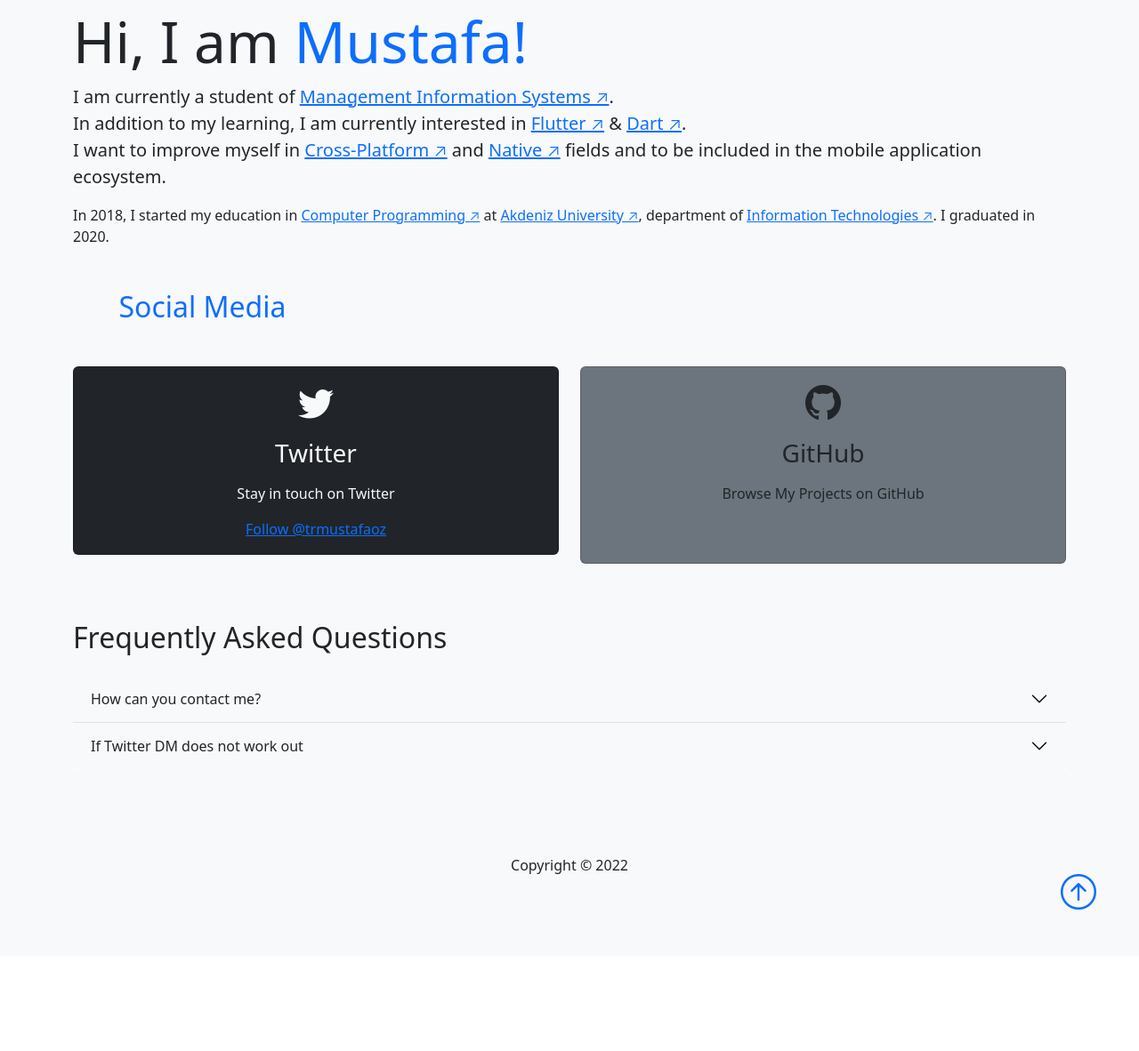
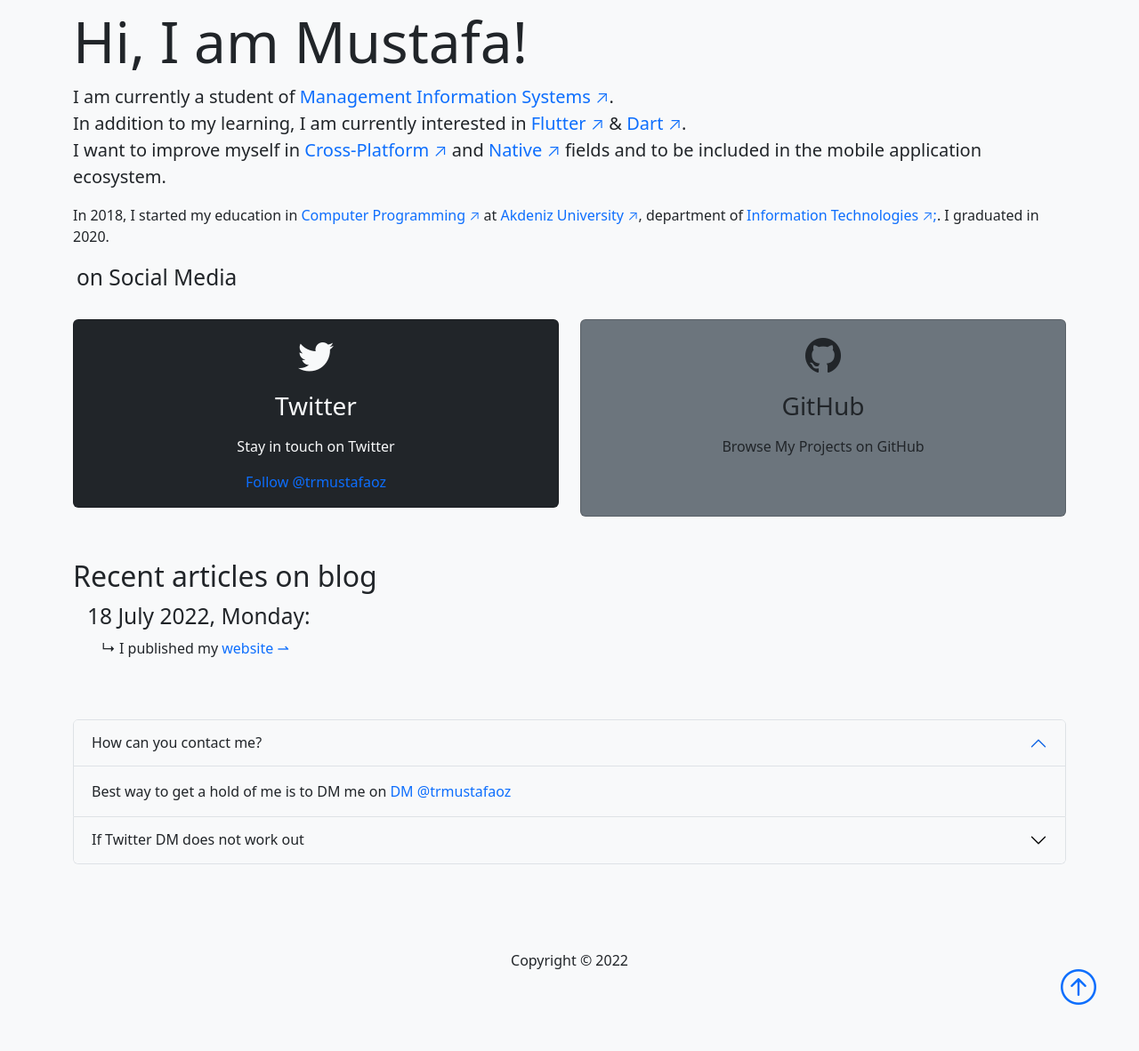
Before and after one commit to trmustafaoz/github-actions-html, a plain HTML site: page index.html in a window 1280 px wide. Shown: the part 99-1281 px from the top of the page at 89% size. Before the commit the page ends 1174 px from the top, so only its background shows below. Drawn offline with nearby package versions, Linux system fonts and the light colour scheme; no server answers.

Commit message:
added recent blogs section

```diff
--- a/index.html
+++ b/index.html
@@ -39,16 +39,16 @@
       <div class="container">
         <div class="d-sm-flex align-items-center justify-content-between">
           <div>
-            <h1 class="display-3" title="Hi, I am Mustafa!">Hi, I am <span class="text-primary">Mustafa!</span></h1>
+            <h1 class="display-3" title="Hi, I am Mustafa!">Hi, I am Mustafa!</h1>
             <p class="lead">
               I am currently a student of <a href="https://en.wikipedia.org/wiki/Management_information_system" target="_blank" title="Management Information Systems in Wikipedia">Management Information Systems ↗</a>.
-                <br>In addition to my learning, I am currently interested in <a href="https://flutter.dev/" target="_blank" title="Official Flutter Website">Flutter &#x2197;</a> & <a href="https://dart.dev/" target="_blank" title="Official Dart-Lang Website">Dart &#x2197;</a>.
-                  <br>I want to improve myself in <a href="https://flutter.dev/multi-platform/mobile" target="_blank" title="Cross-Platform Mobile Development">Cross-Platform &#x2197;</a> and
-                    <a href="https://dev.java/evolution/" target="_blank" title="Native Mobile Development">Native &#x2197;</a> fields and to be included in the <strong>mobile application ecosystem</strong>.
+                <br>In addition to my learning, I am currently interested in <a href="https://flutter.dev/" target="_blank" title="Official Flutter Website">Flutter ↗</a> & <a href="https://dart.dev/" target="_blank" title="Official Dart-Lang Website">Dart ↗</a>.
+                  <br>I want to improve myself in <a href="https://flutter.dev/multi-platform/mobile" target="_blank" title="Cross-Platform Mobile Development">Cross-Platform ↗</a> and
+                    <a href="https://dev.java/evolution/" target="_blank" title="Native Mobile Development">Native ↗</a> fields and to be included in the <strong>mobile application ecosystem</strong>.
             </p>
             <p>
-              In 2018, I started my education in <a href="https://en.wikipedia.org/wiki/Computer_programming" target="_blank" title="Computer Programming in Wikipedia">Computer Programming &#x2197;</a> at <a href="http://iro.akdeniz.edu.tr/" target="_blank" title="Akdeniz University International Relations Office">Akdeniz University &#x2197;</a>,
-                department of <a href="http://teknik.akdeniz.edu.tr/bilgisayar-teknolojileri/bilgisayar-teknolojileri-bolumleri/bilgisayar-programciligi/" target="_blank" title="Official Akdeniz University Website of Computer Programming">Information Technologies &#x2197;</a>. I graduated in 2020.
+              In 2018, I started my education in <a href="https://en.wikipedia.org/wiki/Computer_programming" target="_blank" title="Computer Programming in Wikipedia">Computer Programming ↗</a> at <a href="http://iro.akdeniz.edu.tr/" target="_blank" title="Akdeniz University International Relations Office">Akdeniz University ↗</a>,
+                department of <a href="http://teknik.akdeniz.edu.tr/bilgisayar-teknolojileri/bilgisayar-teknolojileri-bolumleri/bilgisayar-programciligi/" target="_blank" title="Official Akdeniz University Website of Computer Programming">Information Technologies ↗;</a>. I graduated in 2020.
             </p>
           </div>
         </div>
@@ -56,10 +56,10 @@
     </section>
 
     <!-- social boxes -->
-    <section class="p-3 bg-light text-light">
+    <section class="px-3 bg-light text-dark">
       <div class="container">
         <div class="row g-4">
-          <h2 class="p-3">on <span class="text-primary">Social Media</span></h2>
+          <h3 class="px-3"><small>on Social Media</small></h3>
           <div class="col-md">
             <div class="card bg-dark text-light">
               <div class="card-body text-center">
@@ -88,31 +88,39 @@
       </div>
     </section>
 
-    <!-- question Accordion -->
-    <section id="contact" class="p-5 bg-light text-dark">
+    <!-- Recent Blogs -->
+    <section id="recent-blogs" class="px-3 pt-5 pb-1 bg-light text-dark">
       <div class="container">
-        <h2 class="mb-4">Frequently Asked Questions</h2>
-        <div class="accordion accordion-flush" id="questions">
-          <!-- Item 1 -->
+        <h2 title="Recent activities on my blog!">Recent articles on blog</h2>
+          <h3 class="px-3" title="Content time."><small>18 July 2022, Monday:</small></h3>
+            <ul>
+              <li class="list-unstyled">↳ I published my <a href="https://mustafaoz.dev/" title="Welcome to My Website!">website ⇀</a></li>
+            </ul>
+      </div>
+    </section>
+
+    <section id="contact" class="py-5 px-3 bg-light text-dark">
+      <div class="container">
+        <div class="accordion" id="accordionPanelsStayOpenExample">
           <div class="accordion-item">
-            <h2 class="accordion-header">
-              <button class="accordion-button collapsed bg-light text-dark" type="button" data-bs-toggle="collapse" data-bs-target="#question-one" aria-expanded="false" aria-label="Toggle accordion">How can you contact me?</button>
+            <h2 class="accordion-header" id="panelsStayOpen-headingOne">
+              <button class="accordion-button bg-light text-dark" type="button" data-bs-toggle="collapse" data-bs-target="#panelsStayOpen-collapseOne" aria-expanded="true" aria-controls="panelsStayOpen-collapseOne">
+                How can you contact me?
+              </button>
             </h2>
-            <div id="question-one" class="accordion-collapse collapse bg-light text-dark" data-bs-parent="#questions">
-              <div class="accordion-body">Best way to get a hold of me is to DM me on
-                <a href="https://twitter.com/messages/compose?recipient_id=1108415399660523520" class="twitter-dm-button" data-size="large" data-screen-name="@trmustafaoz" title="Follow @trmustafaoz on Twitter"  aria-label="Follow @trmustafaoz on Twitter" target="_blank">DM @trmustafaoz</a>
+            <div id="panelsStayOpen-collapseOne" class="accordion-collapse collapse show bg-light text-dark" aria-labelledby="panelsStayOpen-headingOne">
+              <div class="accordion-body">
+                Best way to get a hold of me is to DM me on <a href="https://twitter.com/messages/compose?recipient_id=1108415399660523520" class="twitter-dm-button" data-size="large" data-screen-name="@trmustafaoz" title="Follow @trmustafaoz on Twitter" aria-expanded="false" aria-controls="panelsStayOpen-collapseOne" aria-label="Follow @trmustafaoz on Twitter" target="_blank">DM @trmustafaoz</a>
               </div>
             </div>
           </div>
-
-          <!-- Item 2 -->
           <div class="accordion-item">
-            <h2 class="accordion-header">
-              <button class="accordion-button collapsed bg-light text-dark" type="button" data-bs-toggle="collapse" data-bs-target="#question-two">
+            <h2 class="accordion-header" id="panelsStayOpen-headingTwo">
+              <button class="accordion-button collapsed bg-light text-dark" type="button" data-bs-toggle="collapse" data-bs-target="#panelsStayOpen-collapseTwo" aria-expanded="false" aria-controls="panelsStayOpen-collapseTwo">
                 If Twitter DM does not work out
               </button>
             </h2>
-            <div id="question-two" class="accordion-collapse collapse bg-light text-dark" data-bs-parent="#questions">
+            <div id="panelsStayOpen-collapseTwo" class="accordion-collapse collapse bg-light text-dark" aria-labelledby="panelsStayOpen-headingTwo">
               <div class="accordion-body">Email me at address
                 <a class="contact-mail-button" href="mailto:contact@mustafaoz.dev" title="Email to me!">contact@mustafaoz.dev</a>
               </div>
--- a/style.css
+++ b/style.css
@@ -1,3 +1,21 @@
+li.nav-item a.nav-link:hover,
+a.navbar-brand:hover {
+    text-decoration: none;
+}
+
+a {
+    text-decoration: none;
+}
+
+/*
+a:focus {
+    text-decoration: underline;
+} */
+
+a:hover {
+    text-decoration: underline;
+}
+
 body::before {
   display: block;
   content: '';
```
